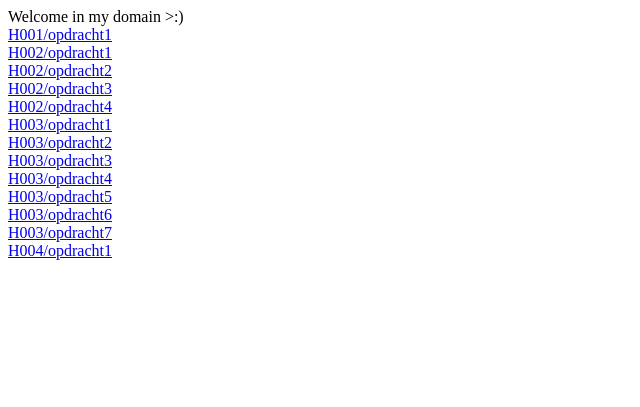
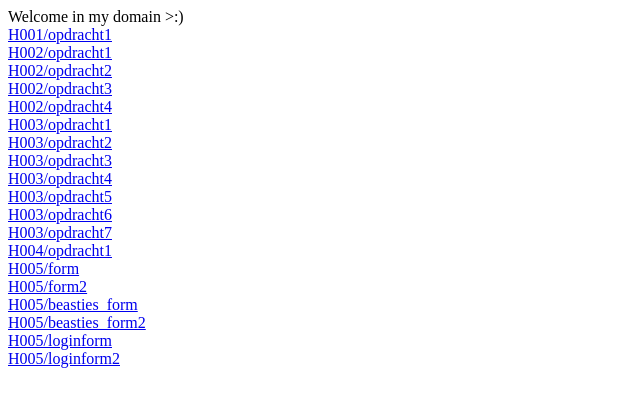
Before and after one commit to Crtl-Vinayak/PHP-assignments, a PHP site: page / in a window 1280 px wide. Shown: the top 407 px of the page, without its empty margins (0-640 px from the left). Run offline with PHP 8.4, Linux system fonts and the light colour scheme.

Commit message:
Update index.php
added new links

```diff
--- a/index.php
+++ b/index.php
@@ -21,6 +21,12 @@
   echo '<a href="http://testdemophpweb.xp3.biz/H003/h003_6.php">H003/opdracht6</a><br>';
   echo '<a href="http://testdemophpweb.xp3.biz/H003/h003_7.php">H003/opdracht7</a><br>';
   echo '<a href="http://testdemophpweb.xp3.biz/H004/h004_1.php">H004/opdracht1</a><br>';
+  echo '<a href="http://testdemophpweb.xp3.biz/H005/form.html">H005/form</a><br>';
+  echo '<a href="http://testdemophpweb.xp3.biz/H005/form2.html">H005/form2</a><br>';
+  echo '<a href="http://testdemophpweb.xp3.biz/H005/beasties_form.html">H005/beasties_form</a><br>';
+  echo '<a href="http://testdemophpweb.xp3.biz/H005/beasties_form2.html">H005/beasties_form2</a><br>';
+  echo '<a href="http://testdemophpweb.xp3.biz/H005/loginform.html">H005/loginform</a><br>';
+  echo '<a href="http://testdemophpweb.xp3.biz/H005/loginform2.html">H005/loginform2</a><br>';
 ?>
 
   </body>
```
